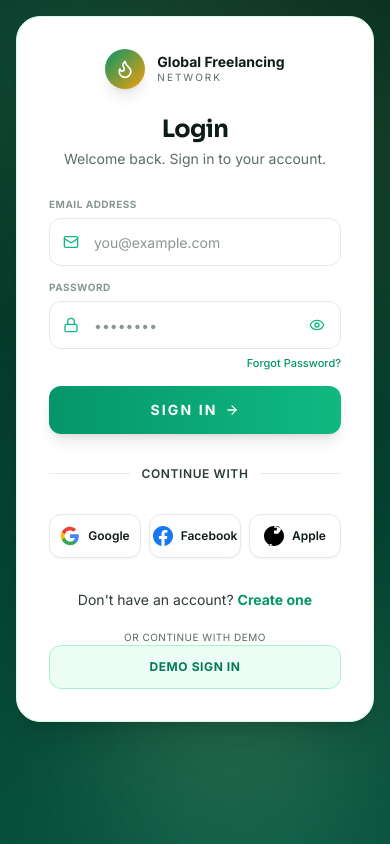
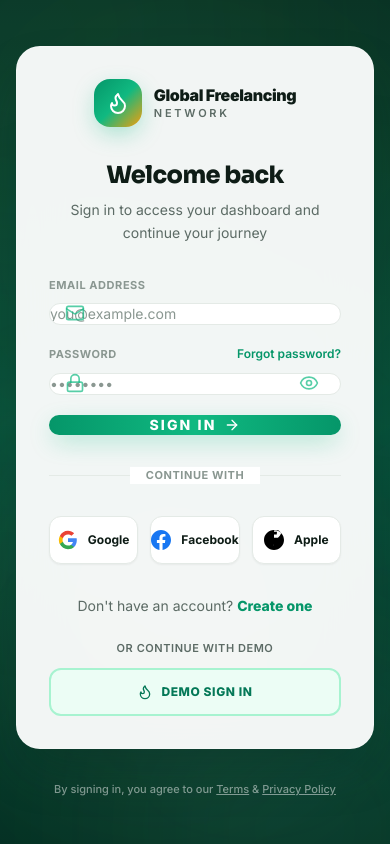
Before and after one commit to syedimad348-bit/global-freelancing-network, a React (Create React App) app in the folder frontend/: page /login in a window 390 px wide. Built offline with nearby package versions, Linux system fonts and the light colour scheme; no server answers.

Commit message:
style: redesign Login page - centered premium card, responsive layout, gradient bg, better inputs/buttons

```diff
--- a/frontend/src/pages/Login.jsx
+++ b/frontend/src/pages/Login.jsx
@@ -1,6 +1,7 @@
 import React, { useState } from 'react';
 import { useNavigate, Link } from 'react-router-dom';
-import { Eye, EyeOff, Lock, Mail, Flame } from 'lucide-react';
+import { motion } from 'framer-motion';
+import { Eye, EyeOff, Lock, Mail, Flame, ArrowRight } from 'lucide-react';
 import { apiFetch, DEMO_CREDENTIALS } from '../lib/api';
 
 export default function Login() {
@@ -56,185 +57,217 @@ export default function Login() {
   };
 
   return (
-    <div className="min-h-screen bg-gradient-to-b from-[#052E22] to-[#064E3B] text-ink font-sans antialiased relative overflow-hidden">
-      {/* decorative blobs like reference */}
-      <div className="absolute -top-24 -left-24 w-64 h-64 rounded-full bg-emerald-400/20 blur-[100px] pointer-events-none" />
-      <div className="absolute top-0 right-0 w-80 h-80 rounded-full bg-amber-300/15 blur-[100px] pointer-events-none" />
-      <div className="absolute -bottom-24 left-1/4 w-72 h-72 rounded-full bg-emerald-300/15 blur-[90px] pointer-events-none" />
-      <div className="absolute bottom-10 right-10 w-60 h-60 rounded-full bg-amber-200/10 blur-[80px] pointer-events-none" />
+    <div className="min-h-screen bg-gradient-to-b from-[#052E22] via-[#064E3B] to-[#052E22] text-ink font-sans antialiased relative flex items-center justify-center p-4 sm:p-6 lg:p-8">
+      {/* Decorative gradient blobs */}
+      <div className="absolute inset-0 overflow-hidden pointer-events-none">
+        <div className="absolute -top-40 -left-40 w-96 h-96 rounded-full bg-emerald-400/15 blur-[150px]" />
+        <div className="absolute top-0 right-0 w-[400px] h-[400px] rounded-full bg-amber-300/10 blur-[150px]" />
+        <div className="absolute -bottom-40 left-1/3 w-[350px] h-[350px] rounded-full bg-emerald-300/10 blur-[120px]" />
+        <div className="absolute bottom-20 right-20 w-[300px] h-[300px] rounded-full bg-amber-200/10 blur-[100px]" />
+        <div className="absolute top-1/2 left-0 w-[500px] h-[500px] rounded-full bg-emerald-500/5 blur-[200px]" />
+      </div>
 
-      {/* single login card */}
-      <div className="relative z-10 mx-auto w-full max-w-md p-4 sm:p-6">
-        <div className="relative rounded-3xl overflow-hidden bg-white border border-emerald-100 shadow-xl">
+      {/* Single centered login card */}
+      <div className="relative z-10 w-full max-w-md">
+        <motion.div
+          initial={{ opacity: 0, y: 30, scale: 0.95 }}
+          animate={{ opacity: 1, y: 0, scale: 1 }}
+          transition={{ duration: 0.5, ease: [0.22, 1, 0.36, 1] }}
+        >
+          <div className="relative rounded-3xl overflow-hidden bg-white/95 backdrop-blur-xl border border-white/20 shadow-[0_25px_50px_-12px_rgba(5,46,34,0.4)]">
             <div className="p-8 sm:p-10 lg:p-12">
 
-            {/* logo */}
-            <div className="flex items-center justify-center gap-3 mb-6">
-              <div className="w-10 h-10 rounded-full bg-gradient-to-br from-emerald-600 to-amber-500 flex items-center justify-center shadow-lg">
-                <Flame className="w-5 h-5 text-white" />
+              {/* Logo & Brand */}
+              <div className="flex items-center justify-center gap-3 mb-8">
+                <div className="w-12 h-12 rounded-2xl bg-gradient-to-br from-emerald-600 via-emerald-500 to-amber-500 flex items-center justify-center shadow-[0_8px_24px_-4px_rgba(16,185,129,0.4)]">
+                  <Flame className="w-6 h-6 text-white" />
                 </div>
                 <div className="text-left">
-                <p className="text-sm font-bold text-ink leading-tight">Global Freelancing</p>
-                <p className="text-[10px] uppercase tracking-[0.2em] text-ink-muted">Network</p>
+                  <p className="text-base font-black text-ink leading-tight tracking-tight">Global Freelancing</p>
+                  <p className="text-[11px] uppercase tracking-[0.25em] text-ink-muted font-semibold">Network</p>
                 </div>
               </div>
 
-            <h2 className="text-2xl font-bold text-center text-ink tracking-tight mb-1">Login</h2>
-            <p className="text-sm text-center text-ink-muted mb-7">Welcome back. Sign in to your account.</p>
+              {/* Headline */}
+              <div className="text-center mb-8">
+                <h2 className="text-2xl sm:text-3xl font-black text-ink tracking-tight mb-2">Welcome back</h2>
+                <p className="text-sm text-ink-muted leading-relaxed">Sign in to access your dashboard and continue your journey</p>
+              </div>
 
+              {/* Error message */}
               {error && (
-              <div className="mb-5 p-3 rounded-lg bg-rose-50 border border-rose-200/50 text-xs font-medium text-rose-800">
-                {error}
-              </div>
+                <motion.div
+                  initial={{ opacity: 0, y: -10 }}
+                  animate={{ opacity: 1, y: 0 }}
+                  className="mb-6 p-4 rounded-xl bg-rose-50 border border-rose-200 text-sm font-medium text-rose-800 flex items-start gap-3"
+                  role="alert"
+                >
+                  <svg className="w-5 h-5 mt-0.5 shrink-0 text-rose-500" fill="currentColor" viewBox="0 0 20 20">
+                    <path fillRule="evenodd" d="M10 18a8 8 0 100-16 8 8 0 000 16zM8.707 7.293a1 1 0 00-1.414 1.414L8.586 10l-1.293 1.293a1 1 0 101.414 1.414L10 11.414l1.293 1.293a1 1 0 001.414-1.414L11.414 10l1.293-1.293a1 1 0 001.414-1.414L10 8.586 8.707 7.293z" clipRule="evenodd" />
+                  </svg>
+                  <span>{error}</span>
+                </motion.div>
               )}
 
-            <form onSubmit={handleLogin} className="space-y-3.5 mb-8">
+              {/* Login form */}
+              <form onSubmit={handleLogin} className="space-y-5 mb-8">
+                {/* Email field */}
                 <div>
-                <label className="text-[10px] font-bold uppercase tracking-wider text-ink-subtle block mb-1.5">Email Address</label>
+                  <label htmlFor="email" className="text-[11px] font-bold uppercase tracking-wider text-ink-subtle block mb-2">
+                    Email Address
+                  </label>
                   <div className="relative">
-                  <Mail className="absolute left-3.5 top-1/2 -translate-y-1/2 w-4 h-4 text-emerald-500" />
+                    <Mail className="absolute left-4 top-1/2 -translate-y-1/2 w-5 h-5 text-emerald-500/70" aria-hidden="true" />
                     <input
+                      id="email"
                       type="email"
                       value={email}
                       onChange={(e) => setEmail(e.target.value)}
                       required
+                      autoComplete="email"
                       placeholder="you@example.com"
-                    className="w-full h-12 rounded-xl pl-11 pr-4 bg-white border border-line text-sm text-ink placeholder:text-ink-subtle transition-all duration-150 focus:outline-none focus:border-emerald-500 focus:ring-2 focus:ring-emerald-500/15"
+                      className="w-full h-13 rounded-xl pl-13 pr-4 bg-white border border-line text-sm text-ink placeholder:text-ink-subtle transition-all duration-200 focus:outline-none focus:border-emerald-500 focus:ring-4 focus:ring-emerald-500/10 focus:bg-white hover:border-emerald-200"
                     />
                   </div>
                 </div>
 
+                {/* Password field */}
+                <div>
+                  <div className="flex items-center justify-between mb-2">
+                    <label htmlFor="password" className="text-[11px] font-bold uppercase tracking-wider text-ink-subtle">
+                      Password
+                    </label>
+                    <Link
+                      to="/forgot-password"
+                      className="text-[12px] font-semibold text-emerald-600 hover:text-emerald-700 hover:underline transition-colors"
+                    >
+                      Forgot password?
+                    </Link>
+                  </div>
                   <div className="relative">
-                <label className="text-[10px] font-bold uppercase tracking-wider text-ink-subtle block mb-1.5">Password</label>
-                <div className="relative">
-                  <Lock className="absolute left-3.5 top-1/2 -translate-y-1/2 w-4 h-4 text-emerald-500" />
+                    <Lock className="absolute left-4 top-1/2 -translate-y-1/2 w-5 h-5 text-emerald-500/70" aria-hidden="true" />
                     <input
+                      id="password"
                       type={showPassword ? 'text' : 'password'}
                       value={password}
                       onChange={(e) => setPassword(e.target.value)}
                       required
+                      autoComplete="current-password"
                       placeholder="••••••••"
-                    className="w-full h-12 rounded-xl pl-11 pr-11 bg-white border border-line text-sm text-ink placeholder:text-ink-subtle transition-all duration-150 focus:outline-none focus:border-emerald-500 focus:ring-2 focus:ring-emerald-500/15"
+                      className="w-full h-13 rounded-xl pl-13 pr-13 bg-white border border-line text-sm text-ink placeholder:text-ink-subtle transition-all duration-200 focus:outline-none focus:border-emerald-500 focus:ring-4 focus:ring-emerald-500/10 focus:bg-white hover:border-emerald-200"
                     />
                     <button
                       type="button"
                       onClick={() => setShowPassword((v) => !v)}
-                    className="absolute right-3 top-1/2 -translate-y-1/2 text-emerald-500 hover:text-emerald-600 p-1"
+                      className="absolute right-4 top-1/2 -translate-y-1/2 text-emerald-500/70 hover:text-emerald-600 p-1.5 transition-colors"
                       aria-label={showPassword ? 'Hide password' : 'Show password'}
                     >
-                    {showPassword ? <EyeOff className="w-4 h-4" /> : <Eye className="w-4 h-4" />}
+                      {showPassword ? <EyeOff className="w-5 h-5" /> : <Eye className="w-5 h-5" />}
                     </button>
                   </div>
-                <p className="text-[11px] mt-1.5 text-right font-medium text-emerald-600 cursor-pointer hover:underline">Forgot Password?</p>
                 </div>
 
+                {/* Submit button */}
                 <button
                   type="submit"
                   disabled={busy}
-                className="w-full rounded-xl h-12 bg-gradient-to-r from-emerald-600 to-emerald-500 text-white text-sm font-bold uppercase tracking-[0.15em] shadow-lg hover:brightness-105 active:scale-[0.98] transition-all duration-150 disabled:opacity-50 disabled:pointer-events-none flex items-center justify-center gap-2"
+                  className="w-full h-13 rounded-xl bg-gradient-to-r from-emerald-600 via-emerald-500 to-emerald-600 text-white text-sm font-extrabold uppercase tracking-[0.15em] shadow-[0_8px_24px_-4px_rgba(16,185,129,0.4)] hover:brightness-105 hover:shadow-[0_12px_32px_-6px_rgba(16,185,129,0.5)] active:scale-[0.98] transition-all duration-200 disabled:opacity-50 disabled:pointer-events-none disabled:shadow-none flex items-center justify-center gap-2 relative overflow-hidden"
                 >
                   {busy ? (
-                  <svg className="w-4 h-4 animate-spin" viewBox="0 0 24 24" fill="none">
+                    <>
+                      <svg className="w-5 h-5 animate-spin" viewBox="0 0 24 24" fill="none">
                         <circle className="opacity-25" cx="12" cy="12" r="10" stroke="currentColor" strokeWidth="4" />
                         <path className="opacity-75" fill="currentColor" d="M4 12a8 8 0 018-8v4a4 4 0 00-4 4H4z" />
                       </svg>
+                      Signing in...
+                    </>
                   ) : (
                     <>
                       Sign In
-                    <ArrowRightIcon className="w-3.5 h-3.5" />
+                      <ArrowRight className="w-4 h-4" />
                     </>
                   )}
                 </button>
               </form>
 
-            {/* continue with */}
+              {/* Divider */}
               <div className="relative mb-8">
                 <div className="absolute inset-0 flex items-center">
-                <span className="w-full border-t border-line"></span>
+                  <div className="w-full border-t border-line"></div>
                 </div>
-              <div className="relative flex justify-center text-xs font-semibold text-ink-soft uppercase tracking-wider">
-                <span className="bg-white px-3 relative z-10">Continue with</span>
+                <div className="relative flex justify-center text-[11px] font-bold uppercase tracking-wider text-ink-subtle">
+                  <span className="bg-white/95 px-4 relative z-10 backdrop-blur-sm">Continue with</span>
                 </div>
               </div>
 
-            <div className="grid grid-cols-3 gap-2 mb-8">
+              {/* Social login buttons */}
+              <div className="grid grid-cols-3 gap-3 mb-8">
                 <button
                   type="button"
-                className="w-full rounded-xl h-11 bg-white text-ink border border-line flex items-center justify-center gap-2 shadow-sm hover:bg-[#F5F5F0] transition-colors disabled:opacity-50"
+                  className="w-full h-12 rounded-xl bg-white text-ink border border-line flex items-center justify-center gap-2.5 shadow-sm hover:bg-surface-subtle hover:border-emerald-200 hover:shadow-md transition-all duration-200 disabled:opacity-50 disabled:pointer-events-none group"
                   disabled={busy}
                 >
-                <svg viewBox="0 0 24 24" className="w-5 h-5">
-                  <path
-                    fill="#4285F4"
-                    d="M22.56 12.25c0-.78-.07-1.53-.2-2.25H12v4.26h5.92c-.26 1.37-1.04 2.53-2.21 3.31v2.77h3.57c2.08-1.92 3.28-4.74 3.28-8.09z"
-                  />
-                  <path
-                    fill="#34A853"
-                    d="M12 23c2.97 0 5.46-.98 7.28-2.66l-3.57-2.77c-.98.66-2.23 1.06-3.71 1.06-2.86 0-5.29-1.93-6.16-4.53H2.18v2.84C3.99 20.53 7.7 23 12 23z"
-                  />
-                  <path
-                    fill="#FBBC05"
-                    d="M5.84 14.09c-.22-.66-.35-1.36-.35-2.09s.13-1.43.35-2.09V7.07H2.18C1.43 8.55 1 10.22 1 12s.43 3.45 1.18 4.93l2.85-2.22.81-.62z"
-                  />
-                  <path
-                    fill="#EA4335"
-                    d="M12 5.38c1.62 0 3.06.56 4.21 1.64l3.15-3.15C17.45 2.09 14.97 1 12 1 7.7 1 3.99 3.47 2.18 7.07l3.66 2.84c.87-2.6 3.3-4.53 6.16-4.53z"
-                  />
+                  <svg viewBox="0 0 24 24" className="w-5 h-5 group-hover:scale-105 transition-transform duration-200">
+                    <path fill="#4285F4" d="M22.56 12.25c0-.78-.07-1.53-.2-2.25H12v4.26h5.92c-.26 1.37-1.04 2.53-2.21 3.31v2.77h3.57c2.08-1.92 3.28-4.74 3.28-8.09z" />
+                    <path fill="#34A853" d="M12 23c2.97 0 5.46-.98 7.28-2.66l-3.57-2.77c-.98.66-2.23 1.06-3.71 1.06-2.86 0-5.29-1.93-6.16-4.53H2.18v2.84C3.99 20.53 7.7 23 12 23z" />
+                    <path fill="#FBBC05" d="M5.84 14.09c-.22-.66-.35-1.36-.35-2.09s.13-1.43.35-2.09V7.07H2.18C1.43 8.55 1 10.22 1 12s.43 3.45 1.18 4.93l2.85-2.22.81-.62z" />
+                    <path fill="#EA4335" d="M12 5.38c1.62 0 3.06.56 4.21 1.64l3.15-3.15C17.45 2.09 14.97 1 12 1 7.7 1 3.99 3.47 2.18 7.07l3.66 2.84c.87-2.6 3.3-4.53 6.16-4.53z" />
                   </svg>
-                <span className="text-xs font-semibold">Google</span>
+                  <span className="text-xs font-bold">Google</span>
                 </button>
                 <button
                   type="button"
-                className="w-full rounded-xl h-11 bg-white text-ink border border-line flex items-center justify-center gap-2 shadow-sm hover:bg-[#F5F5F0] transition-colors disabled:opacity-50"
+                  className="w-full h-12 rounded-xl bg-white text-ink border border-line flex items-center justify-center gap-2.5 shadow-sm hover:bg-surface-subtle hover:border-emerald-200 hover:shadow-md transition-all duration-200 disabled:opacity-50 disabled:pointer-events-none group"
                   disabled={busy}
                 >
-                <svg viewBox="0 0 24 24" className="w-5 h-5" fill="#1877F2">
-                  <path fill="#1877F2" d="M24 12.073c0-6.627-5.373-12-12-12s-12 5.373-12 12c0 5.99 4.388 10.954 10.125 11.854v-8.385H7.078v-3.47h3.047V9.43c0-3.007 1.792-4.669 4.533-4.669 1.312 0 2.686.235 2.686.235v2.953H15.83c-1.491 0-1.956.925-1.956 1.874v2.25h3.328l-.532 3.47h-2.796v8.385C19.612 23.027 24 18.062 24 12.073z" />
+                  <svg viewBox="0 0 24 24" className="w-5 h-5 group-hover:scale-105 transition-transform duration-200" fill="#1877F2">
+                    <path d="M24 12.073c0-6.627-5.373-12-12-12s-12 5.373-12 12c0 5.99 4.388 10.954 10.125 11.854v-8.385H7.078v-3.47h3.047V9.43c0-3.007 1.792-4.669 4.533-4.669 1.312 0 2.686.235 2.686.235v2.953H15.83c-1.491 0-1.956.925-1.956 1.874v2.25h3.328l-.532 3.47h-2.796v8.385C19.612 23.027 24 18.062 24 12.073z" />
                   </svg>
-                <span className="text-xs font-semibold">Facebook</span>
+                  <span className="text-xs font-bold">Facebook</span>
                 </button>
                 <button
                   type="button"
-                className="w-full rounded-xl h-11 bg-white text-ink border border-line flex items-center justify-center gap-2 shadow-sm hover:bg-[#F5F5F0] transition-colors disabled:opacity-50"
+                  className="w-full h-12 rounded-xl bg-white text-ink border border-line flex items-center justify-center gap-2.5 shadow-sm hover:bg-surface-subtle hover:border-emerald-200 hover:shadow-md transition-all duration-200 disabled:opacity-50 disabled:pointer-events-none group"
                   disabled={busy}
                 >
-                <svg viewBox="0 0 24 24" className="w-5 h-5" fill="#000000">
-                  <path fill="#000000" d="M19.119 15.286c.597.228 1.14.497 1.623.807 1.371-.85 2.438-2.027 3.267-3.569a8.87 8.87 0 0 0-.516-2.764c-.114-.164-.225-.33-.34-.5H12.003v-3.963h3.271l.327-3.16H12.003V2.63c0-.805.023-1.641.048-2.448 1.71-.577 3.604-.584 4.938.072 1.485.727 2.668 2.02 3.527 3.736-.757 2.045-2.04 3.875-3.805 5.274-.002.003-.003.006-.005.009-.52.502-1.13.925-1.801 1.268.65-.156 1.26-.351 1.83-.581-.212.66-.477 1.3-.788 1.923zM12 0C5.373 0 0 5.373 0 12s5.373 12 12 12 12-5.373 12-12S18.627 0 12 0zm-1.206 19.543c-.95 0-1.84-.223-2.63-.653-.248-.13-.52-.234-.816-.313.118.413.244.807.376 1.182.525 1.491 1.406 2.627 2.643 3.392-.736.36-1.58.49-2.42.49-.887 0-1.723-.18-2.494-.512z" />
+                  <svg viewBox="0 0 24 24" className="w-5 h-5 group-hover:scale-105 transition-transform duration-200" fill="#000000">
+                    <path d="M19.119 15.286c.597.228 1.14.497 1.623.807 1.371-.85 2.438-2.027 3.267-3.569a8.87 8.87 0 0 0-.516-2.764c-.114-.164-.225-.33-.34-.5H12.003v-3.963h3.271l.327-3.16H12.003V2.63c0-.805.023-1.641.048-2.448 1.71-.577 3.604-.584 4.938.072 1.485.727 2.668 2.02 3.527 3.736-.757 2.045-2.04 3.875-3.805 5.274-.002.003-.003.006-.005.009-.52.502-1.13.925-1.801 1.268.65-.156 1.26-.351 1.83-.581-.212.66-.477 1.3-.788 1.923zM12 0C5.373 0 0 5.373 0 12s5.373 12 12 12 12-5.373 12-12S18.627 0 12 0zm-1.206 19.543c-.95 0-1.84-.223-2.63-.653-.248-.13-.52-.234-.816-.313.118.413.244.807.376 1.182.525 1.491 1.406 2.627 3.392-.736.36-1.58.49-2.42.49-.887 0-1.723-.18-2.494-.512z" />
                   </svg>
-                <span className="text-xs font-semibold">Apple</span>
+                  <span className="text-xs font-bold">Apple</span>
                 </button>
               </div>
 
-            <p className="text-center text-sm text-ink-soft">
+              {/* Register link */}
+              <p className="text-center text-sm text-ink-muted mb-6">
                 Don't have an account?{' '}
-              <Link to="/register" className="font-bold text-emerald-600 hover:underline transition-colors">
+                <Link to="/register" className="font-extrabold text-emerald-600 hover:text-emerald-700 underline-offset-2 hover:underline transition-colors">
                   Create one
                 </Link>
               </p>
 
-            <p className="text-center mt-5 text-[10px] text-ink-muted uppercase tracking-wider">
-              or continue with demo
+              {/* Demo sign in */}
+              <p className="text-center mb-3 text-[11px] text-ink-muted uppercase tracking-wider font-semibold">
+                Or continue with demo
               </p>
               <button
                 type="button"
                 onClick={handleDemoSignIn}
-              className="w-full rounded-xl h-11 border border-emerald-200 bg-emerald-50 text-emerald-700 text-xs font-bold uppercase tracking-wider flex items-center justify-center gap-2 py-2 hover:bg-emerald-100 transition-colors disabled:opacity-50"
                 disabled={busy}
+                className="w-full h-12 rounded-xl border-2 border-emerald-200 bg-emerald-50 text-emerald-700 text-xs font-extrabold uppercase tracking-wider flex items-center justify-center gap-2 hover:bg-emerald-100 hover:border-emerald-300 hover:shadow-[0_4px_16px_-4px_rgba(16,185,129,0.3)] transition-all duration-200 disabled:opacity-50 disabled:pointer-events-none"
               >
+                <Flame className="w-4 h-4" />
                 Demo Sign In
               </button>
+
             </div>
           </div>
+        </motion.div>
+
+        {/* Footer note */}
+        <p className="mt-8 text-center text-[11px] text-white/50 font-medium">
+          By signing in, you agree to our <Link to="/terms" className="underline hover:text-white">Terms</Link> & <Link to="/privacy" className="underline hover:text-white">Privacy Policy</Link>
+        </p>
       </div>
     </div>
   );
 }
-
-function ArrowRightIcon() {
-  return (
-    <svg className="w-3.5 h-3.5" viewBox="0 0 24 24" fill="none" stroke="currentColor" strokeWidth="2.2" strokeLinecap="round" strokeLinejoin="round">
-      <path d="M5 12h14" />
-      <path d="M12 5l7 7-7 7" />
-    </svg>
-  );
-}
```
Lines whose indentation alone changed are shown as unchanged.
